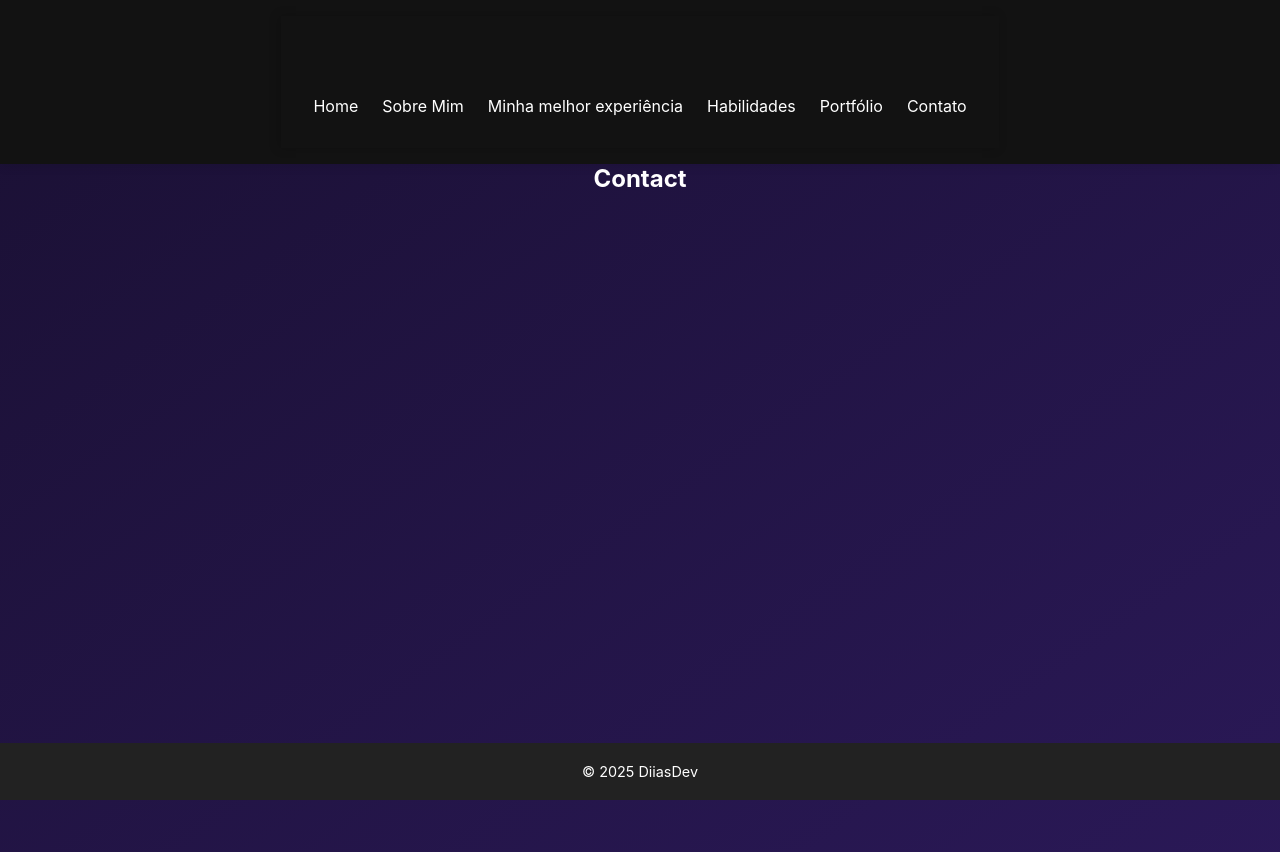
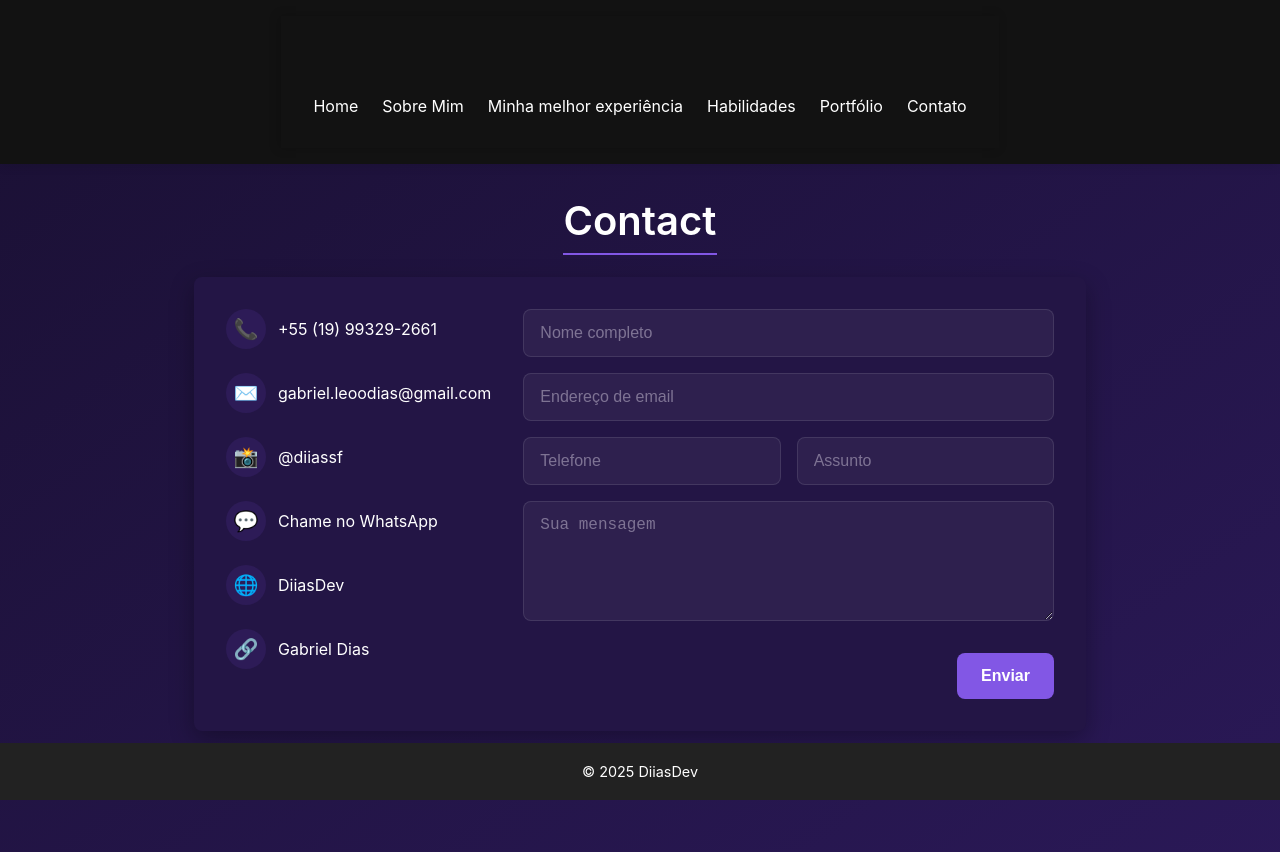
Before and after one commit to DiiasDev/DiiasDevPortifolio, a React (Create React App) app in the folder meu-portfolio/: page /Contact in a window 1280 px wide. Built offline with nearby package versions, Linux system fonts and the light colour scheme; the HTML template or start-up script is replaced by a standard one.

Commit message:
Adição final do projeto Meu portifólio

```diff
--- a/meu-portfolio/package.json
+++ b/meu-portfolio/package.json
@@ -13,6 +13,7 @@
     "@types/react-dom": "^19.1.5",
     "react": "^19.1.0",
     "react-dom": "^19.1.0",
+    "react-icons": "^5.5.0",
     "react-router-dom": "^7.6.0",
     "react-scripts": "5.0.1",
     "typescript": "^4.9.5",
--- /dev/null
+++ b/meu-portfolio/src/components/Contacts/contacts.tsx
@@ -0,0 +1,34 @@
+import styles from './styles.module.css'
+
+export default function Contacts() {
+    return (
+        <div className={styles.contactsContainer}>
+            <div className={styles.contactsContent}>
+                <div className={styles.contactItem}>
+                    <span className={styles.icon}>📞</span>
+                    <span>+55 (19) 99329-2661</span>
+                </div>
+                <div className={styles.contactItem}>
+                    <span className={styles.icon}>✉️</span>
+                    <span>gabriel.leoodias@gmail.com</span>
+                </div>
+                <div className={styles.contactItem}>
+                    <span className={styles.icon}>📸</span>
+                    <a href="https://www.instagram.com/diiassf/">@diiassf</a>
+                </div>
+                <div className={styles.contactItem}>
+                    <span className={styles.icon}>💬</span>
+                    <a href="https://wa.me/5519993292661">Chame no WhatsApp</a>
+                </div>
+                <div className={styles.contactItem}>
+                    <span className={styles.icon}>🌐</span>
+                    <a href="https://github.com/DiiasDev">DiiasDev</a>
+                </div>
+                <div className={styles.contactItem}>
+                    <span className={styles.icon}>🔗</span>
+                    <a href="https://www.linkedin.com/in/gabriel-dias-8a8209255/">Gabriel Dias</a>
+                </div>
+            </div>
+        </div>
+    )
+}
--- /dev/null
+++ b/meu-portfolio/src/components/Contacts/styles.module.css
@@ -0,0 +1,54 @@
+.contactsContainer {
+  display: flex;
+  flex-direction: column;
+  gap: 1.5rem;
+  height: 100%;
+}
+
+.contactsContent {
+  display: flex;
+  flex-direction: column;
+  gap: 1.5rem;
+}
+
+.contactItem {
+  display: flex;
+  align-items: center;
+  gap: 0.75rem;
+  color: var(--color-text);
+  font-size: 1rem;
+  transition: transform 0.2s;
+}
+
+.contactItem:hover {
+  transform: translateX(5px);
+}
+
+.contactItem a {
+  color: var(--color-text);
+  text-decoration: none;
+  transition: color 0.2s;
+}
+
+.contactItem a:hover {
+  color: var(--color-primary);
+}
+
+.icon {
+  display: inline-flex;
+  align-items: center;
+  justify-content: center;
+  width: 40px;
+  height: 40px;
+  background-color: var(--color-surface-elevated);
+  border-radius: 50%;
+  font-size: 1.25rem;
+  color: var(--color-primary);
+  transition: background-color 0.2s, transform 0.2s;
+}
+
+.contactItem:hover .icon {
+  background-color: var(--color-primary);
+  color: var(--color-surface);
+  transform: scale(1.1);
+}
--- /dev/null
+++ b/meu-portfolio/src/components/FormContact/formContact.tsx
@@ -0,0 +1,115 @@
+import { useState } from 'react'
+import styles from './styles.module.css'
+
+export default function FormContact() {
+    const [mensagem, setMensagem] = useState({
+        nome: '',
+        email: '',
+        telefone: '',
+        assunto: '',
+        textoMensagem: ''
+    })
+
+    function handleInputChange(event: React.ChangeEvent<HTMLInputElement | HTMLTextAreaElement>) {
+        const { id, value } = event.target
+        setMensagem(prev => ({
+            ...prev,
+            [id === 'fullName' ? 'nome' :
+             id === 'email' ? 'email' :
+             id === 'phone' ? 'telefone' :
+             id === 'subject' ? 'assunto' :
+             id === 'message' ? 'textoMensagem' : id]: value
+        }))
+    }
+
+    function enviaMensagem(event: React.FormEvent<HTMLFormElement>) {
+        event.preventDefault()
+
+        // Validação básica
+        if (!mensagem.nome || !mensagem.email || !mensagem.textoMensagem) {
+            alert('Por favor, preencha pelo menos o nome, email e mensagem.')
+            return
+        }
+
+        const subject = encodeURIComponent(mensagem.assunto || 'Contato do Portfolio')
+        const body = encodeURIComponent(
+            `Nome: ${mensagem.nome}\n` +
+            `Email: ${mensagem.email}\n` +
+            `Telefone: ${mensagem.telefone}\n\n` +
+            `Mensagem:\n${mensagem.textoMensagem}`
+        )
+
+        // URL do Gmail compose
+        const gmailUrl = `https://mail.google.com/mail/?view=cm&fs=1&to=gabriel.leoodias@gmail.com&su=${subject}&body=${body}`
+
+        window.open(gmailUrl, '_blank')
+    }
+
+    return (
+        <div className={styles.formContainer}>
+            <div className={styles.formContent}>
+                <form className={styles.form} action="" id="form" onSubmit={enviaMensagem}>
+                    <div className={styles.formGroup}>
+                        <input
+                            type="text"
+                            id="fullName"
+                            className={styles.input}
+                            placeholder="Nome completo"
+                            value={mensagem.nome}
+                            onChange={handleInputChange}
+                        />
+                    </div>
+
+                    <div className={styles.formGroup}>
+                        <input
+                            type="email"
+                            id="email"
+                            className={styles.input}
+                            placeholder="Endereço de email"
+                            value={mensagem.email}
+                            onChange={handleInputChange}
+                        />
+                    </div>
+
+                    <div className={styles.formRow}>
+                        <div className={styles.formGroup}>
+                            <input
+                                type="tel"
+                                id="phone"
+                                className={styles.input}
+                                placeholder="Telefone"
+                                value={mensagem.telefone}
+                                onChange={handleInputChange}
+                            />
+                        </div>
+
+                        <div className={styles.formGroup}>
+                            <input
+                                type="text"
+                                id="subject"
+                                className={styles.input}
+                                placeholder="Assunto"
+                                value={mensagem.assunto}
+                                onChange={handleInputChange}
+                            />
+                        </div>
+                    </div>
+
+                    <div className={styles.formGroup}>
+                        <textarea
+                            id="message"
+                            className={`${styles.input} ${styles.textarea}`}
+                            placeholder="Sua mensagem"
+                            value={mensagem.textoMensagem}
+                            onChange={handleInputChange}
+                        ></textarea>
+                    </div>
+
+                    <button type="submit" id='btn' className={styles.submitButton}>
+                        Enviar
+                    </button>
+                </form>
+            </div>
+        </div>
+    )
+}
--- /dev/null
+++ b/meu-portfolio/src/components/FormContact/styles.module.css
@@ -0,0 +1,87 @@
+.formContainer {
+  width: 100%;
+}
+
+.formContent {
+  display: flex;
+  flex-direction: column;
+}
+
+.form {
+  display: flex;
+  flex-direction: column;
+  gap: 1rem;
+}
+
+.formGroup {
+  display: flex;
+  flex-direction: column;
+  gap: 0.5rem;
+}
+
+.label {
+  color: var(--color-text-secondary);
+  font-size: 0.9rem;
+  margin-left: 0.25rem;
+}
+
+.input {
+  padding: 0.875rem 1rem;
+  border-radius: 8px;
+  border: 1px solid rgba(255, 255, 255, 0.1);
+  background-color: rgba(255, 255, 255, 0.05);
+  color: var(--color-text);
+  font-size: 1rem;
+  transition: border-color 0.2s, box-shadow 0.2s;
+}
+
+.input:focus {
+  outline: none;
+  border-color: var(--color-primary);
+  box-shadow: 0 0 0 2px rgba(130, 87, 229, 0.25);
+}
+
+.input::placeholder {
+  color: var(--color-text-secondary);
+  opacity: 0.6;
+}
+
+.formRow {
+  display: grid;
+  grid-template-columns: 1fr 1fr;
+  gap: 1rem;
+}
+
+.textarea {
+  min-height: 120px;
+  resize: vertical;
+}
+
+.submitButton {
+  margin-top: 1rem;
+  padding: 0.875rem 1.5rem;
+  background-color: var(--color-primary);
+  color: white;
+  border: none;
+  border-radius: 8px;
+  font-weight: 600;
+  font-size: 1rem;
+  cursor: pointer;
+  transition: background-color 0.2s, transform 0.2s;
+  align-self: flex-end;
+}
+
+.submitButton:hover {
+  background-color: var(--color-secondary);
+  transform: translateY(-2px);
+}
+
+.submitButton:active {
+  transform: translateY(0);
+}
+
+@media (max-width: 768px) {
+  .formRow {
+    grid-template-columns: 1fr;
+  }
+}
--- a/meu-portfolio/src/pages/Contact/Contact.tsx
+++ b/meu-portfolio/src/pages/Contact/Contact.tsx
@@ -1,7 +1,15 @@
+import Contacts from "../../components/Contacts/contacts"
+import FormContact from "../../components/FormContact/formContact"
+import styles from './styles.module.css'
+
 export default function Contact() {
     return (
-        <>
-            <h2>Contact</h2>
-        </>
+        <div className={styles.container}>
+            <h2 className={styles.title}>Contact</h2>
+            <div className={styles.content}>
+                <Contacts />
+                <FormContact />
+            </div>
+        </div>
     )
 }
--- a/meu-portfolio/src/pages/Contact/styles.module.css
+++ b/meu-portfolio/src/pages/Contact/styles.module.css
@@ -0,0 +1,49 @@
+.container {
+    display: flex;
+    flex-direction: column;
+    padding: 2rem;
+    max-width: 1200px;
+    margin: 0 auto;
+    overflow-y: hidden !important;
+
+}
+
+.title {
+    color: var(--color-text);
+    text-align: center;
+    margin-bottom: 2rem;
+    font-size: 2.5rem;
+    font-weight: 600;
+    position: relative;
+    width: fit-content;
+    margin: 0 auto 2rem;
+}
+
+.title::after {
+    content: '';
+    position: absolute;
+    bottom: -10px;
+    left: 0;
+    right: 0;
+    margin: 0 auto;
+    width: 100%;
+    height: 2px;
+    background-color: var(--color-primary);
+}
+
+.content {
+    display: grid;
+    grid-template-columns: 1fr 2fr;
+    gap: 2rem;
+    align-items: start;
+    background: var(--color-surface);
+    padding: 2rem;
+    border-radius: 8px;
+    box-shadow: var(--shadow-lg);
+}
+
+@media (max-width: 768px) {
+    .content {
+        grid-template-columns: 1fr;
+    }
+}
--- a/meu-portfolio/src/pages/HomePage/HomePage.tsx
+++ b/meu-portfolio/src/pages/HomePage/HomePage.tsx
@@ -42,9 +42,9 @@ export default function HomePage() {
                         </a>
                     </div>
 
-                    <div className={styles.donwloadButton}>
+                    {/* <div className={styles.donwloadButton}>
                         <ButttonDonwload />
-                    </div>
+                    </div> */}
                 </div>
 
                 <div className={styles.image}>
```
Also changed, not shown: 1 other file (tests, documents, lock files or other folders).
